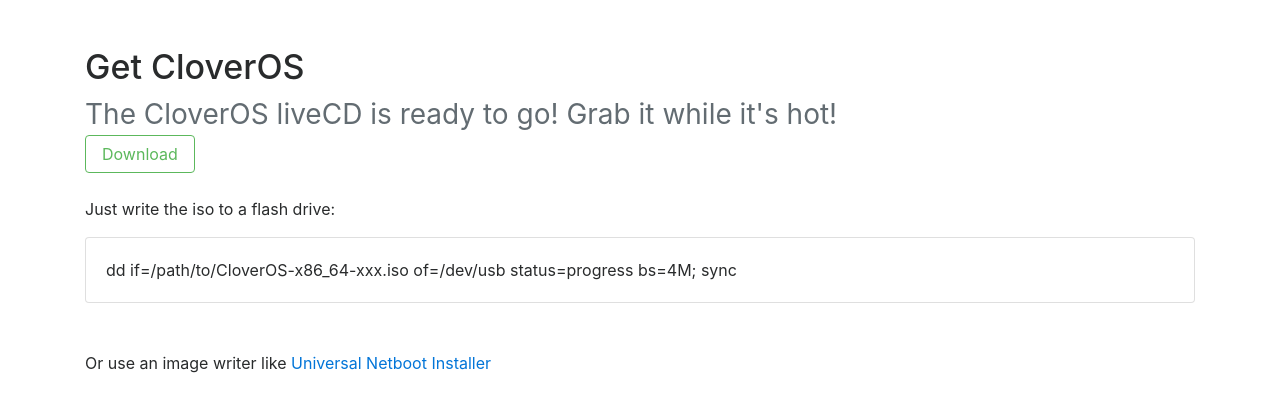
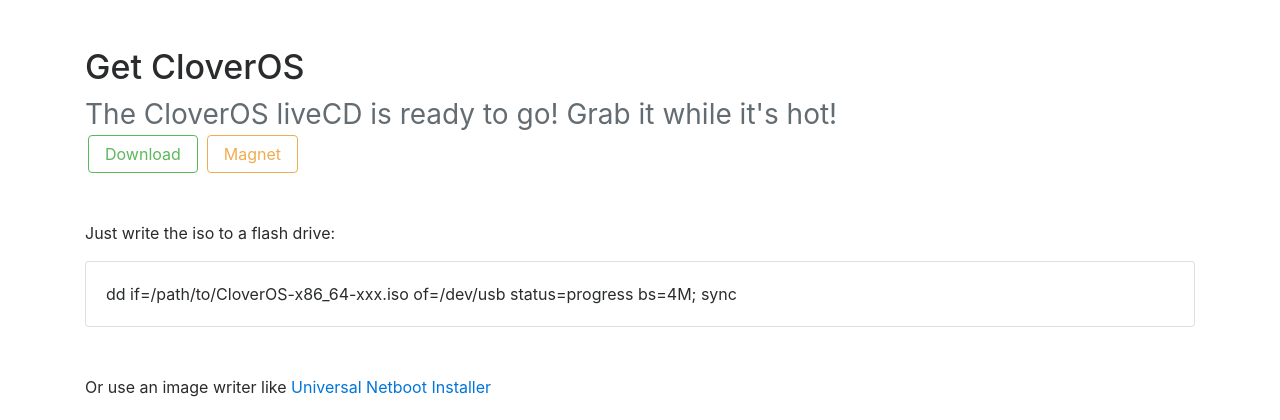
Before and after one commit to TheNightmanCodeth/homepage, a Flask app: page /CloverOS/get-clover in a window 1280 px wide. Shown: the part 56-476 px from the top of the page. Run offline with Flask 2, Linux system fonts and the light colour scheme; some libraries are stand-ins or nearby versions.

Commit message:
More layout tweaks to COS

```diff
--- a/src/templates/clover_head.html
+++ b/src/templates/clover_head.html
@@ -5,6 +5,7 @@
   <link rel="stylesheet" href="https://maxcdn.bootstrapcdn.com/bootstrap/4.0.0-alpha.6/css/bootstrap.min.css" integrity="sha384-rwoIResjU2yc3z8GV/NPeZWAv56rSmLldC3R/AZzGRnGxQQKnKkoFVhFQhNUwEyJ" crossorigin="anonymous">
   <script src="../static/javascript/home.js"></script>
   <link rel="stylesheet" type="text/css" href="../static/stylesheets/clover_home.css">
+  <link rel="shortcut icon" href="/static/assets/favicon.ico">
 
   <title>CloverOS</title>
 
--- a/src/templates/get-clover.html
+++ b/src/templates/get-clover.html
@@ -8,7 +8,10 @@
 	<br /><br />
 	<h1>Get CloverOS</h1>
 	<span class="text-muted" style="font-size: 28px">The CloverOS liveCD is ready to go! Grab it while it's hot!</span><br />
-	<a role="button" class="btn btn-outline-success" href="https://cloveros.ga/s/CloverOS-x86_64-20170614.iso">Download</a><br /><br />
+	<div class="row">
+		&nbsp;&nbsp;&nbsp;&nbsp;<a role="button" class="btn btn-outline-success" href="https://cloveros.ga/s/CloverOS-x86_64-20170614.iso">Download</a>&nbsp;&nbsp;
+		<a role="button" class="btn btn-outline-warning" href="magnet:?xt=urn:btih:TFEYTRDCZQXAUT3M2XNW5PCUC2X4GH5P">Magnet</a>
+	</div><br /><br />
 
 	<p>Just write the iso to a flash drive:</p>
 	<div class="card">
--- a/src/templates/main.html
+++ b/src/templates/main.html
@@ -1,5 +1,6 @@
 <!DOCTYPE html>
 <!-- Projects template for TheNightmanCodeth.me -->
+
 {% extends "clover_head.html" %}
 
 {% block content %}
@@ -19,7 +20,7 @@
           <p class="lead">CloverOS was designed to work well, and look great while doing it. Multiple 'spins' allow for maximum customization, while still maintaining a minimal footprint.</p>
         </div>
         <div class="col-md-5 col-xs-12 align-self-center">
-          <img class="featurette-image img-fluid mx-auto" src="../static/assets/clover/netbook.png" alt="CirkitOS - Netbook">
+          <img class="featurette-image img-fluid mx-auto" src="../static/assets/clover/netbook.png" alt="CloverOS - Netbook">
         </div>
       </div>
 
@@ -31,7 +32,7 @@
           <p class="lead">Getting up and running on a Gentoo system has never been easier. Simply write the live iso to a flash drive and boot up. Our install script will have you up and running in no time!</p>
         </div>
         <div class="col-md-5 col-xs-12 pull-md-7 align self-center">
-          <img class="featurette-image img-fluid mx-auto" src="../static/assets/clover/LiveCD.png" alt="Classi Icon">
+          <img class="featurette-image img-fluid mx-auto" src="../static/assets/clover/LiveCD.png" alt="LiveCD">
         </div>
       </div>
 
```
